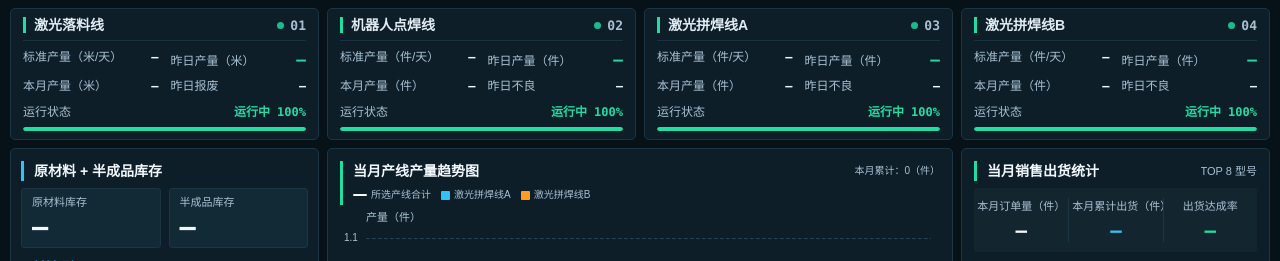
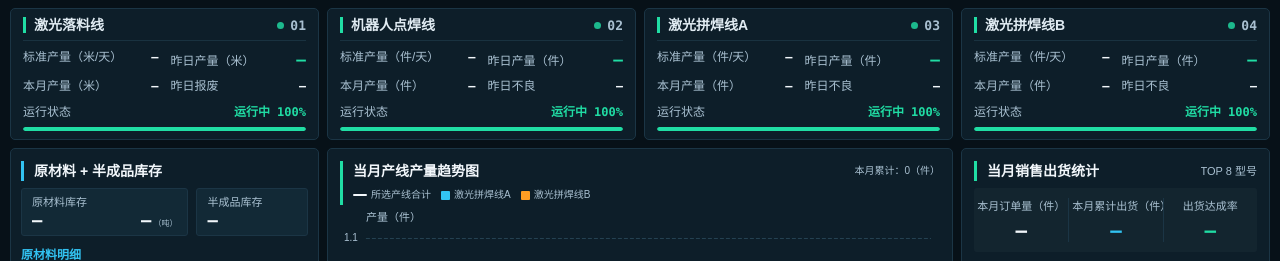
Before and after one commit to ColaSpriteDog/BigScreen, a Flask app: page / in a window 1280 px wide. Shown: the part 60-321 px from the top of the page. Run offline with Flask 3, Linux system fonts and the light colour scheme; data comes from the database, SQL or seed files in the repository; data that the repository does not hold is empty.

Commit message:
feat: 展示原材料总重量并优化库存摘要布局

```diff
--- a/static/css/screen.css
+++ b/static/css/screen.css
@@ -52,11 +52,15 @@
         .is-maintenance .progress-bar { background: #493622; }
         .inventory-panel { grid-column: 1; grid-row: 2 / 5; }
         .inventory-panel > .panel-title { border-color: var(--cyan); }
-        .inv-summary { display: grid; grid-template-columns: repeat(2, minmax(0, 1fr)); gap: 8px; margin-bottom: 10px; flex-shrink: 0; }
+        .inv-summary { display: grid; grid-template-columns: minmax(0, 3fr) minmax(0, 2fr); gap: 8px; margin-bottom: 10px; flex-shrink: 0; container-type: inline-size; }
         .inv-summary > div { background: var(--surface-raised); border: 1px solid var(--border-color); border-radius: 3px; padding: 5px 10px; }
         .inv-label { font-size: 11px; color: var(--text-sub); }
-        .inv-summary .num { font: 700 27px/1.15 var(--font-number); color: var(--text-strong); font-variant-numeric: tabular-nums; }
+        .inv-summary .num { font: 700 clamp(14px, 6cqw, 27px)/1.15 var(--font-number); color: var(--text-strong); font-variant-numeric: tabular-nums; white-space: nowrap; }
+        /* 原材料分配更宽空间，卷数与重量固定同行，三项数字随摘要宽度统一缩放。 */
+        .inv-raw-values { display: flex; align-items: baseline; gap: clamp(4px, 1.6cqw, 8px); }
+        .inv-summary .inv-weight { margin-left: auto; white-space: nowrap; }
         .num .unit { font: 12px 'Microsoft YaHei', sans-serif; margin-left: 3px; color: var(--text-sub); }
+        .inv-summary .unit { font-size: clamp(8px, 2.5cqw, 12px); margin-left: 2px; }
         .inv-details-wrap { display: flex; flex-direction: column; gap: 12px; flex: 1; min-height: 0; }
         .inv-section { display: flex; flex-direction: column; flex: 1 1 0; min-height: 0; }
         /* 原材料按实际内容占高，最多使用一半空间，其余高度留给半成品。 */
--- a/static/js/editor.js
+++ b/static/js/editor.js
@@ -101,6 +101,12 @@
       },
       /** 汇总原材料；无参数；返回按单位分组的预览文本。 */
       rawSummary() { return this.stockSummary(this.inventory.raw); },
+      /** 汇总后台全部原材料重量；无参数；返回吨数及括号单位，随草稿更新，全空时保留缺失符号。 */
+      rawWeightSummary() {
+        const weights = this.inventory.raw.filter(item => item.weight_kg != null && item.weight_kg !== "");
+        const total = weights.length ? weights.reduce((sum, item) => sum + Number(item.weight_kg), 0) : null;
+        return this.fmtWeight(total) + BoardModel.unitLabel("吨");
+      },
       /** 汇总半成品；无参数；返回按单位分组的预览文本。 */
       semiSummary() { return this.stockSummary(this.inventory.semi); },
       /** 统计原材料零库存；无参数；返回数量为零的记录数，未填写数量不计入。 */
--- a/static/js/screen.js
+++ b/static/js/screen.js
@@ -134,6 +134,10 @@
   /** 展示库存独立字段；inventory 为后端库存模块；无返回值，相同明细不重绘以保留滚动位置。 */
   function renderInventory(inventory) {
     renderSummary("rawTotal", inventory.raw_totals);
+    // 仅汇总已填写的千克重量后换算为吨，全空时保持缺失，明确零值正常展示。
+    const weights = inventory.raw.filter(item => item.weight_kg != null && item.weight_kg !== "");
+    const totalWeight = weights.length ? model.weightTonnes(weights.reduce((sum, item) => sum + Number(item.weight_kg), 0)) : null;
+    document.getElementById("rawWeight").replaceChildren(document.createTextNode(model.formatNumber(totalWeight, 5)), node("span", "unit", model.unitLabel("吨")));
     renderSummary("semiTotal", inventory.semi_totals);
     setText("zeroCount", inventory.zero_count ? `${inventory.zero_count}项零库存` : "");
     const signature = JSON.stringify([inventory.raw, inventory.semi]);
--- a/templates/editor.html
+++ b/templates/editor.html
@@ -11,7 +11,7 @@
   <script defer src="/static/vendor/element-plus-zh-cn.js"></script>
   <script defer src="/static/js/model.js?v=20261123-production-import"></script>
   <script defer src="/static/js/api.js?v=20261123-import"></script>
-  <script defer src="/static/js/editor.js?v=20261123-oee-import"></script>
+  <script defer src="/static/js/editor.js?v=20261124-inventory-weight-summary"></script>
 </head>
 <body>
   <div id="bootStatus" role="status">正在加载编辑页面…</div>
@@ -85,7 +85,7 @@
 </el-table></div>
         </section>
         <section v-show="activeTab==='inventory'" id="panel-inventory" role="tabpanel" aria-labelledby="tab-inventory" data-testid="inventory-panel">
-          <div class="section-toolbar"><div class="heading-with-total"><h2>原材料库存</h2><span>{{rawSummary}}</span><span v-if="rawZeroCount" class="zero-stock-badge">{{rawZeroCount}}项零库存</span></div><el-button @click="addRaw" data-testid="add-raw"><svg class="button-icon" viewBox="0 0 24 24" fill="none" stroke="currentColor" stroke-width="1.6" stroke-linecap="round" aria-hidden="true"><path d="M12 4v16M4 12h16"></path></svg>新增原材料</el-button></div>
+          <div class="section-toolbar"><div class="heading-with-total"><h2>原材料库存</h2><span>{{rawSummary}}</span><span data-testid="raw-weight-summary">{{rawWeightSummary}}</span><span v-if="rawZeroCount" class="zero-stock-badge">{{rawZeroCount}}项零库存</span></div><el-button @click="addRaw" data-testid="add-raw"><svg class="button-icon" viewBox="0 0 24 24" fill="none" stroke="currentColor" stroke-width="1.6" stroke-linecap="round" aria-hidden="true"><path d="M12 4v16M4 12h16"></path></svg>新增原材料</el-button></div>
           <div class="editor-card"><el-table :data="inventory.raw" row-key="_key" class="editable-table" empty-text="暂无原材料记录" data-testid="raw-editor-table" :row-class-name="scope=>rowClass('inventory','raw',scope.row)" :cell-class-name="scope=>cellClass('inventory','raw',scope)">
             <el-table-column prop="material" label="物料" min-width="100"><template #default="scope"><el-input v-model="scope.row.material" maxlength="30" @input="markDirty('inventory')" aria-label="原材料物料" :data-testid="'raw-material-'+scope.$index"></el-input></template></el-table-column>
             <el-table-column prop="warehouse" label="仓库" min-width="140"><template #default="scope"><el-select v-model="scope.row.warehouse" filterable allow-create default-first-option @change="markDirty('inventory')" aria-label="原材料仓库"><el-option v-for="name in rawWarehouses" :key="name" :value="name" :label="name"></el-option></el-select></template></el-table-column>
--- a/templates/screen.html
+++ b/templates/screen.html
@@ -4,11 +4,11 @@
   <meta charset="UTF-8">
   <meta name="viewport" content="width=device-width, initial-scale=1.0">
   <title>智能制造生产监控中心</title>
-  <link rel="stylesheet" href="/static/css/screen.css?v=20261124-compact-process-flow">
+  <link rel="stylesheet" href="/static/css/screen.css?v=20261124-inventory-weight-inline">
   <script defer src="/static/vendor/echarts.min.js"></script>
   <script defer src="/static/js/model.js?v=20261124-shipment-layout"></script>
   <script defer src="/static/js/api.js?v=20261123-import"></script>
-  <script defer src="/static/js/screen.js?v=20261124-inventory-readability"></script>
+  <script defer src="/static/js/screen.js?v=20261124-inventory-weight"></script>
 </head>
 <body>
   <svg class="symbol-defs" xmlns="http://www.w3.org/2000/svg" aria-hidden="true"><symbol id="safety-icon" viewBox="0 0 24 24"><g fill="none" stroke="currentColor" stroke-width="1.5" stroke-linejoin="miter"><path d="m12 2 8 4v7c0 4-5 7-8 9-3-2-8-5-8-9V6l8-4Z"/><path d="m8 12 3 3 5-6"/></g></symbol></svg>
@@ -22,7 +22,7 @@
     <section class="panel inventory-panel">
       <div class="panel-title">原材料 + 半成品库存</div>
       <div class="inv-summary">
-        <div><div class="inv-label">原材料库存</div><div class="num" id="rawTotal">—</div></div>
+        <div><div class="inv-label">原材料库存</div><div class="inv-raw-values"><div class="num" id="rawTotal">—</div><div class="num inv-weight" id="rawWeight" aria-label="原材料总重量">—</div></div></div>
         <div><div class="inv-label">半成品库存</div><div class="num" id="semiTotal">—</div></div>
       </div>
       <div class="inv-details-wrap">
```
